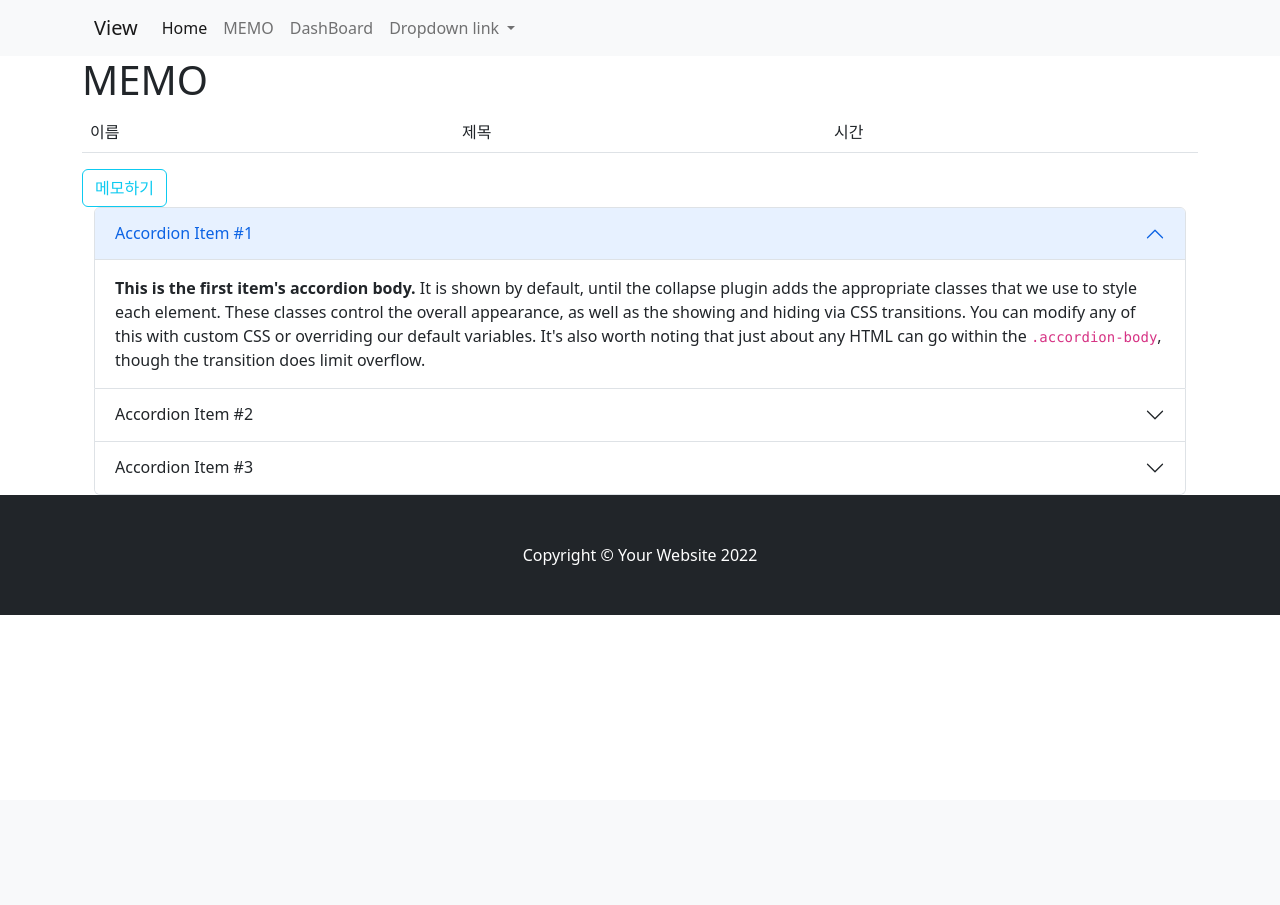
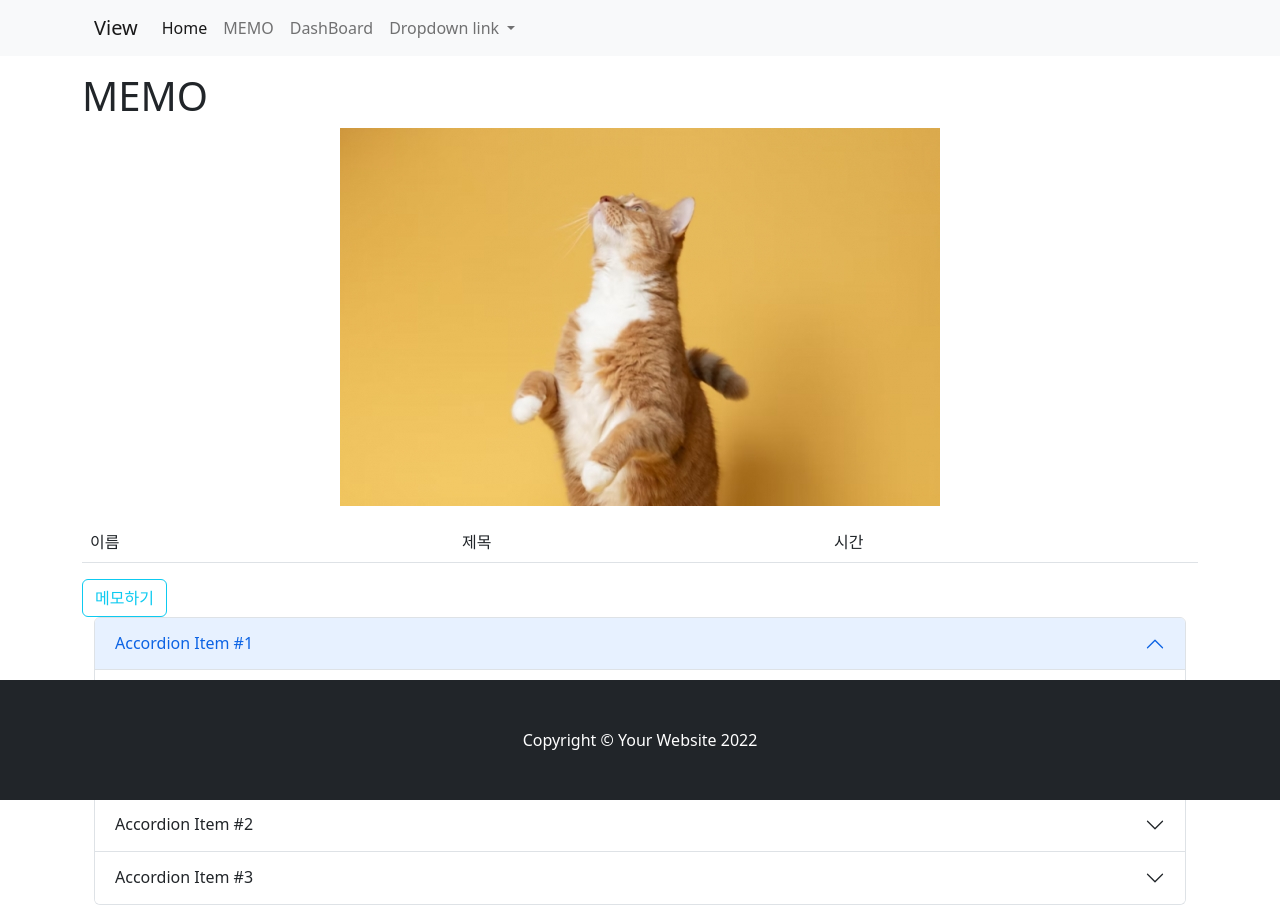
Before and after one commit to yelimkin/django_tutorial_encore, a Django app: page / in a window 1280 px wide. Before the commit the page ends 615 px from the top, so only its background shows below. Run offline with Django 4.2, Linux system fonts and the light colour scheme; data that the repository does not hold is empty.

Commit message:
update & footer fix

```diff
--- a/community/templates/community/list.html
+++ b/community/templates/community/list.html
@@ -12,7 +12,7 @@
     <p>이름 | 제목 | 작성 날짜</p>
         <ul>
             {% for article in article_list%}
-                <li> {{ article.name }} | <a href="community/view_detail/{{ article.id }}"> {{ article.title }} </a> | {{ article.cdate|date:"Y년 M d일D" }}</li>
+                <li> {{ article.name }} | <a href="community/view_detail/{{ article.id }}"> {{ article.title }} </a> | {{ article.cdate|date:"Y년 M d일 D" }}</li>
             {% endfor %}
 
         </ul>
--- a/dashboard/models.py
+++ b/dashboard/models.py
@@ -5,5 +5,7 @@ class CountryData(models.Model):
     country = models.CharField(max_length=100)
     population = models.IntegerField()
 
+    class Meta:
+        verbose_name_plural = "각 나라별 인구 데이터"
     def __str__(self): # print 함수에 이 클래스의 객체를 넣을 경우, 이 메소드의 리턴값을 출력
         return f"{self.country}--{self.population}"
--- a/dashboard/templates/dashboard/dashboard.html
+++ b/dashboard/templates/dashboard/dashboard.html
@@ -18,7 +18,7 @@
                 <hr>
                 <form action="" method="POST">
                     {{form | crispy}} {% csrf_token %}
-                <input type="submit" class="btn btn-success btn-block" value="입력">
+                <div class="d-grid gap-2 mt-2"><input type="submit" class="btn btn-success btn-block" value="입력"></div>
                 </form>
             </div>
 
--- a/django_tutorial/settings.py
+++ b/django_tutorial/settings.py
@@ -122,6 +122,9 @@ USE_TZ = True
 # https://docs.djangoproject.com/en/4.1/howto/static-files/
 
 STATIC_URL = 'static/'
+# STATICFILES_DIRS = (BASE_DIR, "", "static")
+STATICFILES_DIRS = [os.path.join(BASE_DIR, "static")]
+
 
 # Default primary key field type
 # https://docs.djangoproject.com/en/4.1/ref/settings/#default-auto-field
--- a/templates/index.html
+++ b/templates/index.html
@@ -12,8 +12,12 @@
 </head>
 <body>
   {%extends 'partials/base.html'%}
+  {% load static %}
   {% block content %}
-  <h1>MEMO</h1>
+  <h1 class="mt-3">MEMO</h1>
+  <div class="mb-3" style="text-align: center;">
+    <img src="{% static '/images/cat.png'%}" alt="홈 이미지">
+  </div>
   <table class="table table-hover">
     <tr>
       <td>이름</td>
@@ -24,7 +28,7 @@
       <tr>
         <td> {{ article.name }} </td>
         <td> <a href="community/view_detail/{{ article.id }}"> {{ article.title }} </a> </td>
-        <td> {{ article.cdate|date:"Y년 M d일D" }} </td>
+        <td> {{ article.cdate|date:"Y년 M d일 D" }} </td>
       </tr>
     {% endfor %}
   </table>
--- a/templates/partials/base.html
+++ b/templates/partials/base.html
@@ -12,7 +12,7 @@
 </head>
 <body>
     {% include 'partials/nav.html' %}
-    <div class="container">
+    <div class="container" id="content">
         {% block content %}
 
         {% endblock content %}
--- a/templates/partials/footer.html
+++ b/templates/partials/footer.html
@@ -1,3 +1,3 @@
-<footer class="py-5 bg-dark">
+<footer class="py-5 bg-dark fixed-bottom">
     <div class="container"><p class="m-0 text-center text-white">Copyright &copy; Your Website 2022</p></div>
 </footer>
```
Also changed, not shown: dashboard/views.py (+26 -5 lines), static/js/main.js (added, +13 -0 lines), dashboard/migrations/0002_alter_countrydata_options.py (added), static/images/cat.png (added).
